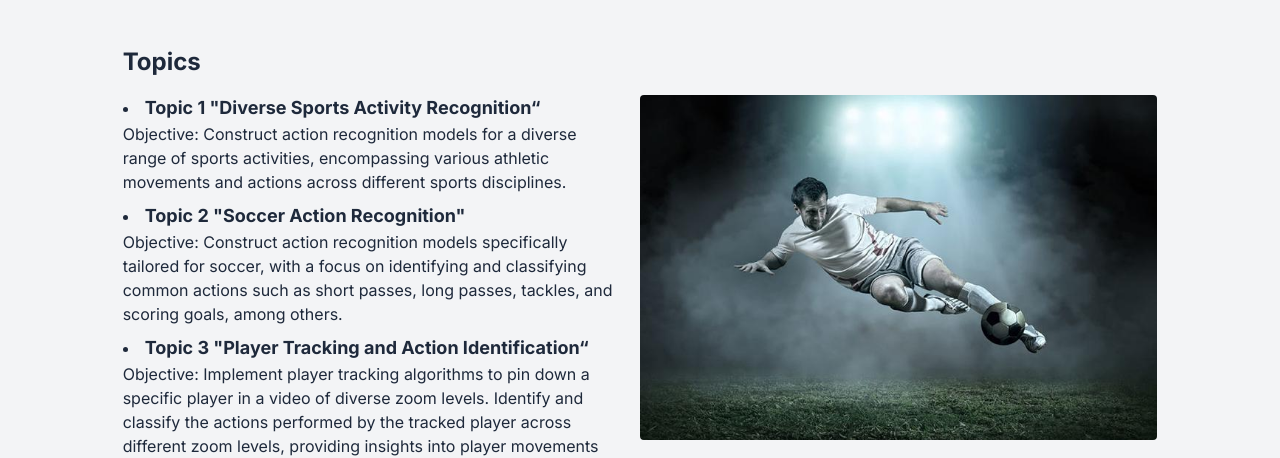
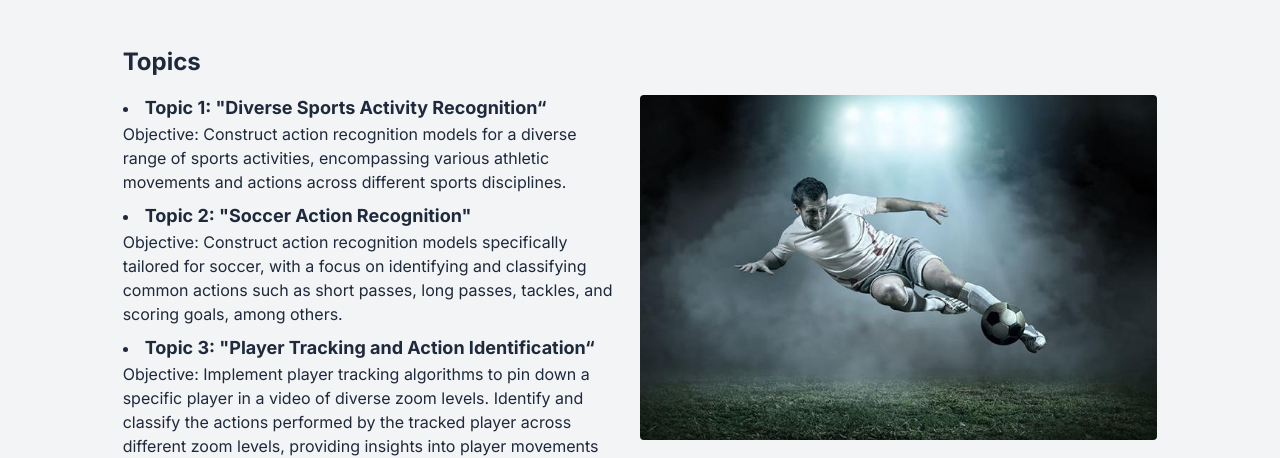
Before and after one commit to pragyan8804/Hackathon, a React (Vite) app: page / in a window 1280 px wide. Shown: the part 5474-5932 px from the top of the page. Built offline with nearby package versions, Linux system fonts and the light colour scheme.

Commit message:
final changes

```diff
--- a/src/components/InternTrack.jsx
+++ b/src/components/InternTrack.jsx
@@ -106,11 +106,12 @@ const InternTrack = () => {
                     objective="Develop a recommendation engine that provides personalized internship recommendations based on each student's unique profile, including skills, location, salary expectations, and industry interests. Utilize advanced algorithms and machine learning techniques to analyze and match students with internship opportunities that align with their career goals."
                     dataset="To be provided"
                     URL=""
-                    points={15}
+                    points={25}
                     details={[
                         { name: "Accuracy", value: "5 points" },
                         { name: "Space Complexity", value: "5 points" },
                         { name: "Time Complexity", value: "5 points" },
+                        { name: "Layout Agnostic", value: "10 points" },
                     ]}
                 />
                 <TableComponent
@@ -119,12 +120,12 @@ const InternTrack = () => {
                     objective="Develop a recommendation engine that matches students with internship opportunities based on the skills listed in their resumes. Utilize natural language processing (NLP) techniques to extract skills from resumes and match them with internship requirements. Explore methods for skill assessment, matching, and recommendation to enhance internship relevance and fit."
                     dataset="To be provided"
                     URL=""
-                    points={20}
+                    points={25}
                     details={[
                         { name: "Accuracy", value: "5 points" },
                         { name: "Space Complexity", value: "5 points" },
                         { name: "Time Complexity", value: "5 points" },
-                        { name: "Layout Agnostic", value: "5 points" },
+                        { name: "Layout Agnostic", value: "10 points" },
                     ]}
                 />
                 <TableComponent
--- a/src/components/SportTrack.jsx
+++ b/src/components/SportTrack.jsx
@@ -40,7 +40,7 @@ const SportTrack = () => {
                     <ul className="list-disc list-inside">
                         <li className="mb-2">
                             <strong className="text-lg">
-                                Topic 1 "Diverse Sports Activity Recognition“
+                                Topic 1: "Diverse Sports Activity Recognition“
                             </strong>
                             <p>
                                 Objective: Construct action recognition models
@@ -51,7 +51,7 @@ const SportTrack = () => {
                         </li>
                         <li className="mb-2">
                             <strong className="text-lg">
-                                Topic 2 "Soccer Action Recognition"
+                                Topic 2: "Soccer Action Recognition"
                             </strong>
                             <p>
                                 Objective: Construct action recognition models
@@ -64,7 +64,7 @@ const SportTrack = () => {
 
                         <li className="mb-2">
                             <strong className="text-lg">
-                                Topic 3 "Player Tracking and Action
+                                Topic 3: "Player Tracking and Action
                                 Identification“
                             </strong>
                             <p>
```
